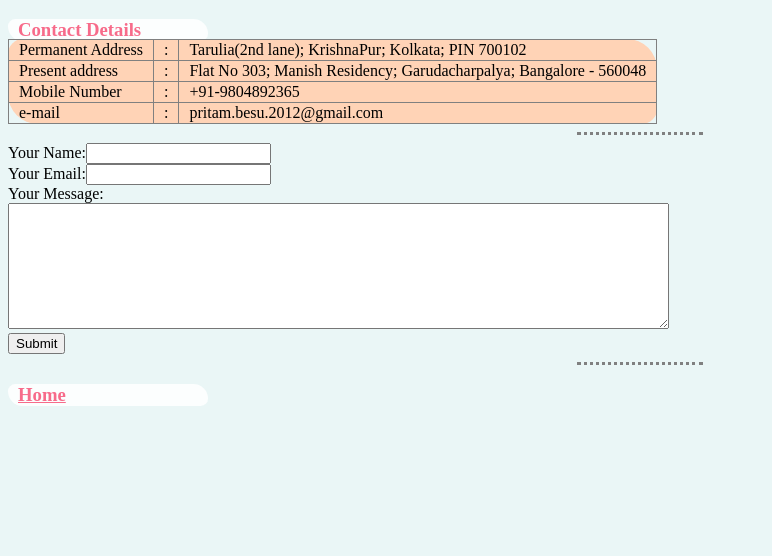
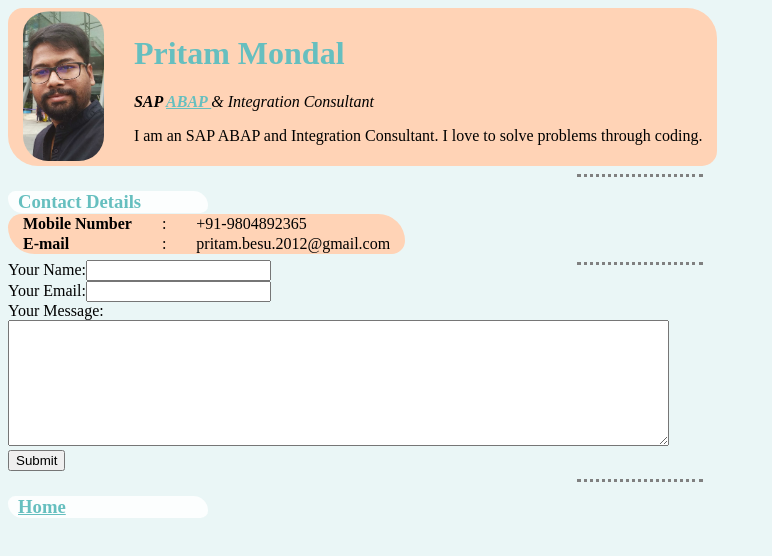
Before and after one commit to pritamm90/CV, a plain HTML site: page contact.html in a window 1280 px wide. Shown: the whole page, without its empty margins (0-772 px from the left). Drawn offline with Linux system fonts and the light colour scheme.

Commit message:
Commit 03 - Formatted CV

```diff
--- a/contact.html
+++ b/contact.html
@@ -8,27 +8,29 @@
 </head>
 
 <body>
+  <br>
+  <table>
+    <tr>
+      <td> <img src="Images/Pritam_Mondal.jpg" height="150" alt="Pritam MOndal's Photo"></td>
+      <td>
+        <h1>Pritam Mondal</h1>
+        <p><em><strong>SAP <a href="https://en.wikipedia.org/wiki/ABAP"> ABAP </a> </strong>& Integration Consultant</em></p>
+        <p>I am an SAP ABAP and Integration Consultant. I love to solve problems through coding.</p>
+      </td>
+    </tr>
+  </table>
 
-  <table border="1" noshade>
+  <hr>
 
+  <table>
     <h3>Contact Details</h3>
     <tr>
-      <td>Permanent Address</td>
-      <td>:</td>
-      <td>Tarulia(2nd lane); KrishnaPur; Kolkata; PIN 700102</td>
-    </tr>
-    <tr>
-      <td>Present address</td>
-      <td>:</td>
-      <td>Flat No 303; Manish Residency; Garudacharpalya; Bangalore - 560048</td>
-    </tr>
-    <tr>
-      <td>Mobile Number</td>
+      <td><strong>Mobile Number</strong></td>
       <td>:</td>
       <td>+91-9804892365</td>
     </tr>
     <tr>
-      <td>e-mail</td>
+      <td><strong>E-mail</strong></td>
       <td>:</td>
       <td>pritam.besu.2012@gmail.com</td>
     </tr>
@@ -47,19 +49,9 @@
 
   </form>
 
+  <hr>
 
-
-
-
-
-
-
-
-
-  <hr>
-  <a href="index.html">
-    <h3>Home</h3>
-  </a>
+  <h3><a href="index.html">Home</a></h3>
 
 </body>
 
--- a/css/styles.css
+++ b/css/styles.css
@@ -17,20 +17,20 @@
   border-color: grey;
   border-width: 3px;
   width: 10%;
+  margin-bottom: -5px;
 }
 
 table {
-  margin-top: -20px;
+  margin-top: -18px;
   background-color: #ffd3b6;
-  /*border: 1px solid black;*/
   border-collapse: collapse;
   border-radius: 15px 30px;
   padding: 30%;
 }
 
 td {
-  padding-left: 10px;
-  padding-right: 10px;
+  padding-left: 15px;
+  padding-right: 15px;
 }
 
 h1 {
@@ -42,7 +42,7 @@
 }
 
 h3 {
-  color: #f76b8a;
+  color: #66bfbf;
   padding-left: 10px;
   border-radius: 15px 30px;
   width: 15%;
@@ -62,7 +62,7 @@
 }
 
 ul {
-  margin-top: -20px;
+  margin-top: -18px;
   border-radius: 15px 30px;
   background-color: #ffd3b6;
   width: auto;
@@ -75,5 +75,5 @@
 }
 
 a{
-    color: #f76b8a;
+    color: #66bfbf;
 }
```
Also changed, not shown: hobbies.html (+26 -6 lines), index.html (+0 -2 lines).
